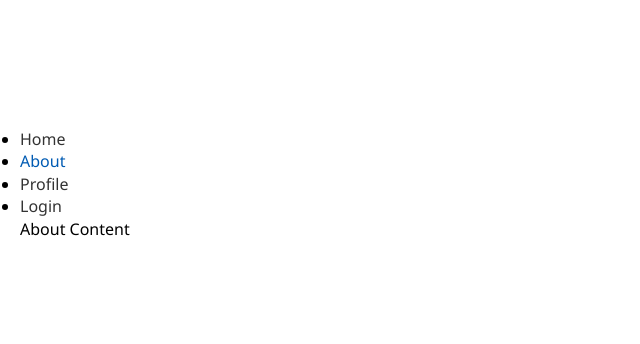
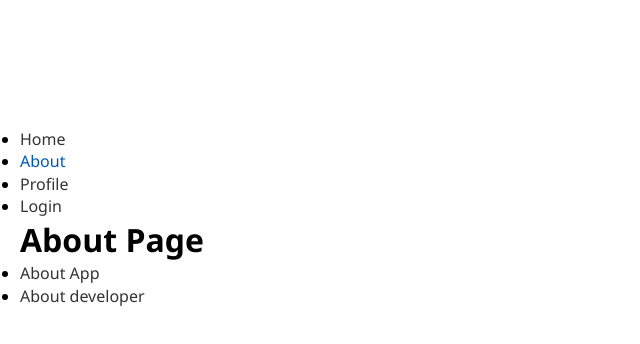
Before and after one commit to kamrantahir2/TodoApp-IbasLogic, a React (Vite) app: page /about in a window 1280 px wide. Shown: the top 344 px of the page, without its empty margins (0-640 px from the left). Built offline with nearby package versions, Linux system fonts and the light colour scheme.

Commit message:
Fill in About component whos links will no render SinglePage as defined in TodoApp

```diff
--- a/src/routes/About.jsx
+++ b/src/routes/About.jsx
@@ -1,6 +1,25 @@
+
+// Whenever we have a children route we will use Outlet in the parent route (in this, case About) to render the children (in this case, the single page content)
+import { NavLink, Outlet } from "react-router-dom";
 
 const About = () => {
-    return <div>About Content</div>;
+    return (
+        <>
+            <h1>About Page</h1>
+            <div className="about">
+                <ul className="about_list">
+                    <li>
+                        <NavLink to='about-app' >About App</NavLink>
+                    </li>
+                    <li>
+                        <NavLink to='about-developer' >About developer</NavLink>
+                    </li>
+                </ul>
+                <Outlet />
+            </div>
+        </>
+
+    );
 };
 
 export default About;
```
